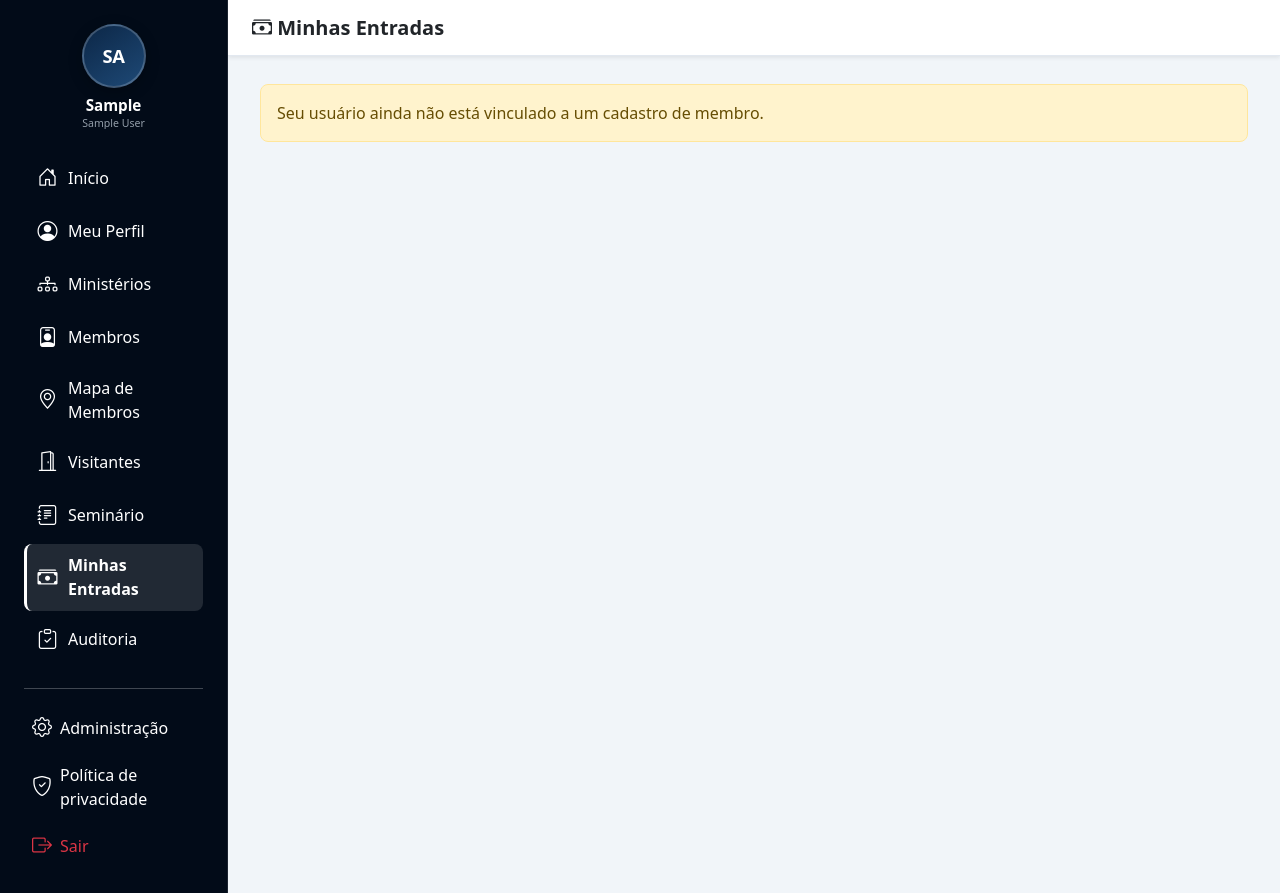
After one commit to endersonjack/nova_app, a Django app: page /tesouraria/minhas-entradas/ in a window 1280 px wide. The commit adds this page. Run offline with Django 5.2, Linux system fonts and the light colour scheme; the visitor is signed in with stand-in values (Sample User, id 1); data comes from the database, SQL or seed files in the repository; data that the repository does not hold is empty; some libraries are stand-ins or nearby versions.

Commit message:
UP: Tesouraria

```diff
--- a/templates/base.html
+++ b/templates/base.html
@@ -92,7 +92,7 @@
             </a>
           </li>
           {% endif %}
-          {% if acesso_modulos.tesouraria.ver %}
+          {% if acesso_modulos.tesouraria.ver and perfil_usuario.papel != 'comum' %}
           <li class="nav-item">
             <a class="nav-link {% if request.resolver_match and request.resolver_match.namespace == 'tesouraria' %}active{% endif %}"
                href="{% url 'tesouraria:index' %}"
@@ -119,6 +119,16 @@
                title="Seminário">
               <i class="bi bi-journal-text fs-5"></i>
               <span class="sidebar-link-text">Seminário</span>
+            </a>
+          </li>
+          {% endif %}
+          {% if perfil_usuario %}
+          <li class="nav-item">
+            <a class="nav-link {% if request.resolver_match and request.resolver_match.namespace == 'tesouraria' and request.resolver_match.url_name == 'minhas_entradas' %}active{% endif %}"
+               href="{% url 'tesouraria:minhas_entradas' %}"
+               title="Minhas Entradas">
+              <i class="bi bi-cash-stack fs-5"></i>
+              <span class="sidebar-link-text">Minhas Entradas</span>
             </a>
           </li>
           {% endif %}
@@ -256,7 +266,14 @@
             Visitantes
           </a>
           {% endif %}
-          {% if acesso_modulos.tesouraria.ver %}
+          {% if perfil_usuario %}
+          <a class="dropdown-item d-flex align-items-center gap-2 py-2"
+             href="{% url 'tesouraria:minhas_entradas' %}">
+            <i class="bi bi-cash-stack" aria-hidden="true"></i>
+            Minhas Entradas
+          </a>
+          {% endif %}
+          {% if acesso_modulos.tesouraria.ver and perfil_usuario.papel != 'comum' %}
           <a class="dropdown-item d-flex align-items-center gap-2 py-2"
              href="{% url 'tesouraria:index' %}">
             <i class="bi bi-cash-stack" aria-hidden="true"></i>
--- /dev/null
+++ b/tesouraria/static/tesouraria/css/minhas_entradas.css
@@ -0,0 +1,157 @@
+.minhas-entradas-page {
+  display: grid;
+  gap: 1rem;
+}
+
+.minhas-entradas-head {
+  display: flex;
+  align-items: center;
+  justify-content: space-between;
+  gap: 1rem;
+}
+
+.minhas-entradas-conjuge-form {
+  flex-shrink: 0;
+}
+
+.minhas-entradas-conjuge-form .form-check-label {
+  line-height: 1.2;
+}
+
+.minhas-entradas-total {
+  display: grid;
+  gap: 0.1rem;
+  min-width: 9rem;
+  padding: 0.65rem 0.85rem;
+  border: 1px solid #dbeafe;
+  border-radius: 0.85rem;
+  background: #eff6ff;
+  color: #1e3a8a;
+  text-align: right;
+}
+
+.minhas-entradas-total span {
+  font-size: 0.68rem;
+  font-weight: 700;
+  text-transform: uppercase;
+  letter-spacing: 0.04em;
+}
+
+.minhas-entradas-total strong {
+  font-size: 1rem;
+  line-height: 1.1;
+}
+
+.minhas-entradas-total--sm {
+  min-width: 8rem;
+  padding: 0.5rem 0.75rem;
+}
+
+.minhas-entradas-filter,
+.minhas-entradas-card {
+  border-radius: 0.9rem;
+  overflow: hidden;
+}
+
+.minhas-entradas-month {
+  border: 1px solid #e2e8f0;
+  border-radius: 0.8rem;
+  overflow: hidden;
+}
+
+.minhas-entradas-month + .minhas-entradas-month {
+  margin-top: 0.85rem;
+}
+
+.minhas-entradas-month__title {
+  display: flex;
+  align-items: center;
+  justify-content: space-between;
+  gap: 1rem;
+  padding: 0.65rem 0.85rem;
+  background: #f8fafc;
+  border-bottom: 1px solid #e2e8f0;
+}
+
+.minhas-entradas-month__title span,
+.minhas-entradas-month__title strong {
+  font-size: 0.88rem;
+}
+
+.minhas-entradas-card .table {
+  font-size: 0.86rem;
+}
+
+.minhas-entradas-card .table th {
+  font-size: 0.72rem;
+  color: #64748b;
+  text-transform: uppercase;
+  letter-spacing: 0.04em;
+}
+
+.minhas-entradas-chart-wrap {
+  position: relative;
+  width: 100%;
+  height: 18rem;
+}
+
+.minhas-entradas-chart {
+  max-width: 100%;
+}
+
+@media (max-width: 575.98px) {
+  .minhas-entradas-page {
+    margin: -0.25rem -0.15rem 0;
+    gap: 0.85rem;
+  }
+
+  .minhas-entradas-head {
+    align-items: stretch;
+    flex-direction: column;
+    gap: 0.65rem;
+  }
+
+  .minhas-entradas-conjuge-form {
+    align-self: stretch;
+  }
+
+  .minhas-entradas-total {
+    width: 100%;
+    text-align: left;
+  }
+
+  .minhas-entradas-filter .card-body,
+  .minhas-entradas-card .card-body {
+    padding: 0.9rem;
+  }
+
+  .minhas-entradas-chart-wrap {
+    height: 14rem;
+  }
+
+  .minhas-entradas-month__title {
+    padding: 0.55rem 0.65rem;
+  }
+
+  .minhas-entradas-card .table {
+    table-layout: fixed;
+    font-size: 0.78rem;
+  }
+
+  .minhas-entradas-card .table th:nth-child(3),
+  .minhas-entradas-card .table td:nth-child(3),
+  .minhas-entradas-card .table th:nth-child(4),
+  .minhas-entradas-card .table td:nth-child(4) {
+    display: none;
+  }
+
+  .minhas-entradas-card .table th:first-child,
+  .minhas-entradas-card .table td:first-child {
+    width: 3.2rem;
+  }
+
+  .minhas-entradas-card .table th:last-child,
+  .minhas-entradas-card .table td:last-child {
+    width: 6rem;
+  }
+}
--- /dev/null
+++ b/tesouraria/static/tesouraria/js/minhas_entradas_chart.js
@@ -0,0 +1,104 @@
+(function () {
+  function destroyIfAny(el) {
+    if (!el || !el._novaChart) return;
+    try {
+      el._novaChart.destroy();
+    } catch (e) {
+      /* ignore */
+    }
+    el._novaChart = null;
+  }
+
+  function moeda(value) {
+    var n = Number(value || 0);
+    return n.toLocaleString('pt-BR', {
+      style: 'currency',
+      currency: 'BRL',
+    });
+  }
+
+  function mountMinhasEntradasChart() {
+    var el = document.getElementById('minhasEntradasChart');
+    var script = document.getElementById('minhas-entradas-chart-data');
+    if (!el || !script || !window.Chart) return;
+    destroyIfAny(el);
+    var payload;
+    try {
+      payload = JSON.parse(script.textContent);
+    } catch (e) {
+      return;
+    }
+    if (!payload || !payload.labels || !payload.values) return;
+    el._novaChart = new Chart(el, {
+      type: 'line',
+      data: {
+        labels: payload.labels,
+        datasets: [
+          {
+            label: 'Entradas',
+            data: payload.values,
+            borderColor: '#2563eb',
+            backgroundColor: 'rgba(37, 99, 235, 0.12)',
+            pointBackgroundColor: '#ffffff',
+            pointBorderColor: '#2563eb',
+            pointBorderWidth: 2,
+            pointRadius: 4,
+            pointHoverRadius: 5,
+            fill: true,
+            tension: 0.35,
+          },
+        ],
+      },
+      options: {
+        responsive: true,
+        maintainAspectRatio: false,
+        interaction: { mode: 'index', intersect: false },
+        scales: {
+          x: {
+            grid: { display: false },
+            ticks: { color: '#64748b', font: { size: 11, weight: 700 } },
+          },
+          y: {
+            beginAtZero: true,
+            grid: { color: 'rgba(148, 163, 184, 0.22)' },
+            ticks: {
+              color: '#64748b',
+              callback: function (value) {
+                return moeda(value);
+              },
+            },
+          },
+        },
+        plugins: {
+          legend: { display: false },
+          tooltip: {
+            callbacks: {
+              label: function (ctx) {
+                return 'Entradas: ' + moeda(ctx.parsed.y);
+              },
+            },
+          },
+        },
+      },
+    });
+  }
+
+  if (document.readyState === 'loading') {
+    document.addEventListener('DOMContentLoaded', mountMinhasEntradasChart);
+  } else {
+    mountMinhasEntradasChart();
+  }
+
+  document.body.addEventListener('htmx:afterSwap', function (evt) {
+    var t = evt.detail && evt.detail.target;
+    if (!t) return;
+    if (
+      t.id === 'minhas-entradas-table-wrap' ||
+      t.id === 'minhas-entradas-chart-card'
+    ) {
+      window.requestAnimationFrame(mountMinhasEntradasChart);
+    }
+  });
+
+  window.mountMinhasEntradasChart = mountMinhasEntradasChart;
+})();
--- /dev/null
+++ b/tesouraria/templates/tesouraria/minhas_entradas.html
@@ -0,0 +1,77 @@
+{% extends "base.html" %}
+{% load static tesouraria_money %}
+
+{% block title %}Minhas Entradas{% endblock %}
+{% block page_title %}
+  <span class="mobile-gradient-title">
+    <span class="mobile-gradient-title__icon"><i class="bi bi-cash-stack" aria-hidden="true"></i></span>
+    <span>Minhas Entradas</span>
+  </span>
+{% endblock %}
+
+{% block extra_css %}
+  <link rel="stylesheet" href="{% static 'tesouraria/css/minhas_entradas.css' %}?v=4">
+{% endblock %}
+
+{% block content %}
+<div class="mobile-gradient-page minhas-entradas-page">
+  {% if not membro %}
+    <div class="alert alert-warning rounded-3 mb-0">
+      Seu usuário ainda não está vinculado a um cadastro de membro.
+    </div>
+  {% else %}
+    <div class="minhas-entradas-head">
+      <div>
+        <p class="text-muted small mb-1">Entradas vinculadas ao seu cadastro</p>
+        <h2 class="h5 fw-bold text-dark mb-0">{{ membro.nome_completo }}</h2>
+      </div>
+      {% if conjuge_entradas %}
+        <form class="minhas-entradas-conjuge-form"
+              hx-get="{% url 'tesouraria:minhas_entradas_tabela' %}"
+              hx-target="#minhas-entradas-table-wrap"
+              hx-swap="innerHTML"
+              hx-indicator="#minhas-entradas-conjuge-indicator,#minhas-entradas-table-indicator"
+              hx-include="#minhas-entradas-table-filter"
+              hx-trigger="change from:#minhas-entradas-conjuge">
+          <div class="d-flex align-items-center gap-2">
+            <div class="form-check form-switch mb-0">
+              <input class="form-check-input"
+                     type="checkbox"
+                     role="switch"
+                     id="minhas-entradas-conjuge"
+                     name="conjuge"
+                     value="1"
+                     {% if incluir_conjuge %}checked{% endif %}>
+              <label class="form-check-label fw-semibold small" for="minhas-entradas-conjuge">
+                Adicionar entradas do cônjuge
+                <span class="text-muted fw-normal">({{ conjuge_entradas.nome_completo }})</span>
+              </label>
+            </div>
+            <span id="minhas-entradas-conjuge-indicator"
+                  class="htmx-indicator spinner-border spinner-border-sm text-primary"
+                  role="status"
+                  aria-hidden="true"></span>
+          </div>
+        </form>
+      {% endif %}
+    </div>
+
+    {% include "tesouraria/partials/_minhas_entradas_chart.html" %}
+
+    <div class="position-relative">
+      <span id="minhas-entradas-table-indicator"
+            class="htmx-indicator position-absolute top-0 end-0 mt-2 me-2 spinner-border spinner-border-sm text-primary z-1"
+            role="status"
+            aria-hidden="true"></span>
+      <div id="minhas-entradas-table-wrap">
+        {% include "tesouraria/partials/_minhas_entradas_tabela.html" %}
+      </div>
+    </div>
+  {% endif %}
+</div>
+{% endblock %}
+
+{% block extra_js %}
+  <script src="https://cdn.jsdelivr.net/npm/chart.js@4.4.1/dist/chart.umd.min.js" crossorigin="anonymous"></script>
+  <script src="{% static 'tesouraria/js/minhas_entradas_chart.js' %}?v=2"></script>
+{% endblock %}
--- a/tesouraria/urls.py
+++ b/tesouraria/urls.py
@@ -6,6 +6,12 @@ app_name = 'tesouraria'
 
 urlpatterns = [
     path('', views.index, name='index'),
+    path('minhas-entradas/', views.minhas_entradas, name='minhas_entradas'),
+    path(
+        'minhas-entradas/tabela/',
+        views.minhas_entradas_tabela,
+        name='minhas_entradas_tabela',
+    ),
     path(
         'membros/autocomplete/lancamento/',
         views.membro_autocomplete_lancamento,
--- a/tesouraria/views.py
+++ b/tesouraria/views.py
@@ -1,9 +1,12 @@
 import json
+from calendar import monthrange
 from collections import defaultdict
+from datetime import date
 from decimal import Decimal
 from urllib.parse import urlparse
 
 from django import forms
+from django.contrib.auth.decorators import login_required
 from django.core.exceptions import PermissionDenied
 from django.db.models import DecimalField, Q, Sum, Value
 from django.db.models.functions import Coalesce
@@ -38,6 +41,39 @@ from .models import (
     TipoContaFinanceira,
 )
 from .pdf_relatorio_competencia import build_competencia_relatorio_pdf
+
+
+MESES_PT_ABREV = (
+    '',
+    'Jan',
+    'Fev',
+    'Mar',
+    'Abr',
+    'Mai',
+    'Jun',
+    'Jul',
+    'Ago',
+    'Set',
+    'Out',
+    'Nov',
+    'Dez',
+)
+
+MESES_PT = (
+    '',
+    'Janeiro',
+    'Fevereiro',
+    'Março',
+    'Abril',
+    'Maio',
+    'Junho',
+    'Julho',
+    'Agosto',
+    'Setembro',
+    'Outubro',
+    'Novembro',
+    'Dezembro',
+)
 
 
 def _agregados_por_conta_na_competencia(
@@ -210,10 +246,169 @@ def _salvando_competencia_na_pagina_detalhe(request, competencia_pk: int) -> boo
     return path == detalhe
 
 
+def _membro_logado(user):
+    perfil = getattr(user, 'perfil', None)
+    if not perfil or not perfil.membro_id:
+        return None
+    return perfil.membro
+
+
+def _conjuge_entradas_disponivel(membro):
+    if not membro or not membro.pk or not membro.casado_com_id:
+        return None
+    return membro.casado_com
+
+
+def _incluir_conjuge_param(request, membro) -> bool:
+    return bool(_conjuge_entradas_disponivel(membro) and request.GET.get('conjuge') == '1')
+
+
+def _minhas_entradas_base_qs(membro, *, incluir_conjuge=False):
+    if not membro:
+        return LancamentoFinanceiro.objects.none()
+    membros_ids = [membro.pk]
+    conjuge = _conjuge_entradas_disponivel(membro)
+    if incluir_conjuge and conjuge:
+        membros_ids.append(conjuge.pk)
+    return LancamentoFinanceiro.objects.filter(
+        tipo=TipoCategoriaFinanceira.ENTRADA,
+        membro_id__in=membros_ids,
+    ).select_related('competencia', 'conta', 'categoria', 'evento', 'membro')
+
+
+def _month_add(year: int, month: int, delta: int) -> tuple[int, int]:
+    total = year * 12 + (month - 1) + delta
+    return total // 12, (total % 12) + 1
+
+
+def _month_bounds(year: int, month: int) -> tuple[date, date]:
+    return date(year, month, 1), date(year, month, monthrange(year, month)[1])
+
+
+def _minhas_entradas_chart_payload(qs_base, hoje: date) -> dict:
+    months = [_month_add(hoje.year, hoje.month, i) for i in range(-11, 1)]
+    valores: dict[tuple[int, int], Decimal] = {}
+    for year, month in months:
+        inicio, fim = _month_bounds(year, month)
+        valores[(year, month)] = (
+            qs_base.filter(data__gte=inicio, data__lte=fim).aggregate(
+                total=Coalesce(
+                    Sum('valor'),
+                    Value(Decimal('0')),
+                    output_field=DecimalField(max_digits=12, decimal_places=2),
+                )
+            )['total']
+            or Decimal('0')
+        )
+
+    return {
+        'labels': [f'{MESES_PT_ABREV[month]}/{str(year)[2:]}' for year, month in months],
+        'values': [float(valores[(year, month)]) for year, month in months],
+        'total_periodo': sum(valores.values(), Decimal('0')),
+    }
+
+
+def _minhas_entradas_table_context(request, qs_base, hoje: date) -> dict:
+    selected_year = hoje.year
+    raw_year = (request.GET.get('ano') or '').strip()
+    if raw_year.isdigit():
+        selected_year = int(raw_year)
+
+    selected_month = hoje.month
+    raw_month = (request.GET.get('mes') or '').strip()
+    if 'mes' in request.GET and raw_month == '':
+        selected_month = None
+    if raw_month.isdigit() and 1 <= int(raw_month) <= 12:
+        selected_month = int(raw_month)
+
+    years = [d.year for d in qs_base.dates('data', 'year', order='DESC')]
+    if selected_year not in years:
+        years.insert(0, selected_year)
+    if hoje.year not in years:
+        years.insert(0, hoje.year)
+    years = sorted(set(years), reverse=True)
+
+    qs_table = qs_base.filter(data__year=selected_year)
+    if selected_month:
+        qs_table = qs_table.filter(data__month=selected_month)
+
+    monthly_sections = []
+    meses = [selected_month] if selected_month else list(range(1, 13))
+    for month in meses:
+        lancamentos = list(
+            qs_table.filter(data__month=month).order_by('data', 'id')
+        )
+        total = sum((l.valor for l in lancamentos), Decimal('0'))
+        monthly_sections.append(
+            {
+                'month': month,
+                'label': MESES_PT[month],
+                'lancamentos': lancamentos,
+                'total': total,
+            }
+        )
+
+    return {
+        'selected_month': selected_month,
+        'selected_year': selected_year,
+        'months': [(i, MESES_PT[i]) for i in range(1, 13)],
+        'years': years,
+        'monthly_sections': monthly_sections,
+        'total_filtrado': sum((s['total'] for s in monthly_sections), Decimal('0')),
+    }
+
+
 @requer_modulo('tesouraria', edicao=False)
 @require_http_methods(['GET'])
 def index(request):
     return render(request, 'tesouraria/index.html')
+
+
+@login_required
+@require_http_methods(['GET'])
+def minhas_entradas(request):
+    membro = _membro_logado(request.user)
+    hoje = date.today()
+    incluir_conjuge = _incluir_conjuge_param(request, membro)
+    conjuge = _conjuge_entradas_disponivel(membro)
+    qs_base = _minhas_entradas_base_qs(membro, incluir_conjuge=incluir_conjuge)
+    chart = _minhas_entradas_chart_payload(qs_base, hoje)
+    table_ctx = _minhas_entradas_table_context(request, qs_base, hoje)
+    return render(
+        request,
+        'tesouraria/minhas_entradas.html',
+        {
+            'membro': membro,
+            'conjuge_entradas': conjuge,
+            'incluir_conjuge': incluir_conjuge,
+            'chart': chart,
+            **table_ctx,
+        },
+    )
+
+
+@login_required
+@require_http_methods(['GET'])
+def minhas_entradas_tabela(request):
+    membro = _membro_logado(request.user)
+    hoje = date.today()
+    incluir_conjuge = _incluir_conjuge_param(request, membro)
+    conjuge = _conjuge_entradas_disponivel(membro)
+    qs_base = _minhas_entradas_base_qs(membro, incluir_conjuge=incluir_conjuge)
+    ctx = _minhas_entradas_table_context(request, qs_base, hoje)
+    ctx.update(
+        {
+            'conjuge_entradas': conjuge,
+            'incluir_conjuge': incluir_conjuge,
+            'chart': _minhas_entradas_chart_payload(qs_base, hoje),
+            'chart_oob': True,
+        }
+    )
+    return render(
+        request,
+        'tesouraria/partials/_minhas_entradas_tabela.html',
+        ctx,
+    )
 
 
 @requer_modulo('tesouraria', edicao=False)
```
Also changed, not shown: tesouraria/templates/tesouraria/partials/_minhas_entradas_chart.html (added, +23 -0 lines), tesouraria/templates/tesouraria/partials/_minhas_entradas_tabela.html (added, +95 -0 lines), 1 other file.
